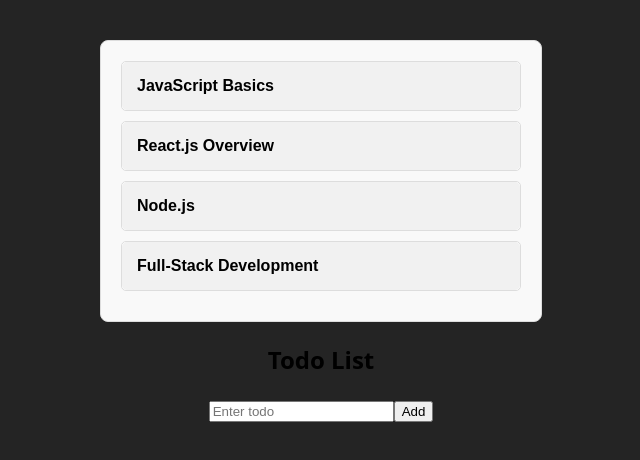
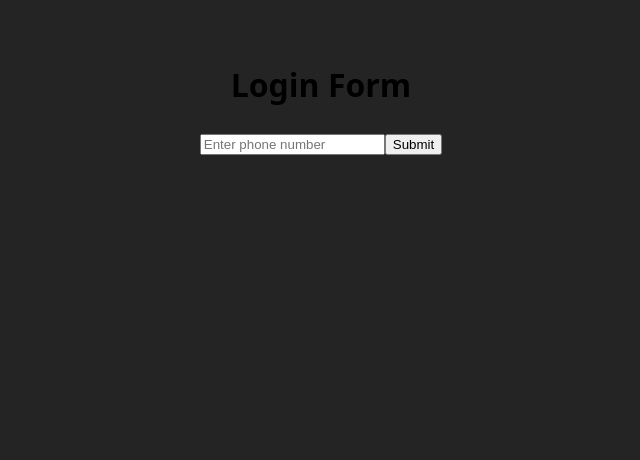
Before and after one commit to sanjayramabuddi/monorepos, a React (Vite) app in the folder apps/react-app/: page / in a window 1280 px wide. Shown: the top 460 px of the page, without its empty margins (319-959 px from the left). Built offline with nearby package versions, Linux system fonts and the light colour scheme.

Commit message:
otpform machine coding started

```diff
--- a/apps/react-app/src/App.jsx
+++ b/apps/react-app/src/App.jsx
@@ -1,31 +1,33 @@
 import "./App.css";
 import Accordian from "./components/Accordion";
+import OtpLoginForm from "./components/OtpLoginForm";
 import TodoList from "./components/TodoList";
 
 function App() {
-  const items = [
-    {
-      title: "JavaScript Basics",
-      content: "Learn variables, functions, and loops in JavaScript.",
-    },
-    {
-      title: "React.js Overview",
-      content: "Understand components, state, and props in React.",
-    },
-    {
-      title: "Node.js",
-      content: "Basics of server-side development with Node.js.",
-    },
-    {
-      title: "Full-Stack Development",
-      content: "Build full-stack apps with React and Node.js.",
-    },
-  ];
+  // const items = [
+  //   {
+  //     title: "JavaScript Basics",
+  //     content: "Learn variables, functions, and loops in JavaScript.",
+  //   },
+  //   {
+  //     title: "React.js Overview",
+  //     content: "Understand components, state, and props in React.",
+  //   },
+  //   {
+  //     title: "Node.js",
+  //     content: "Basics of server-side development with Node.js.",
+  //   },
+  //   {
+  //     title: "Full-Stack Development",
+  //     content: "Build full-stack apps with React and Node.js.",
+  //   },
+  // ];
 
   return (
     <>
-      <Accordian items={items} />
-      <TodoList />
+      {/* <Accordian items={items} />
+      <TodoList /> */}
+      <OtpLoginForm />
     </>
   );
 }
--- /dev/null
+++ b/apps/react-app/src/components/Otp.jsx
@@ -0,0 +1,42 @@
+import { useState } from "react";
+import "./component.css";
+
+export default function Otp() {
+  const [phoneNumber, setPhoneNumber] = useState("");
+  const [showOtpInput, setShowOtpInput] = useState(false);
+
+  function handleSubmit(e) {
+    e.preventDefault();
+
+    const regex = /[^0-9]/g;
+    if (phoneNumber.length < 10 || regex.test(phoneNumber)) {
+      alert("Invalid phone number");
+      return;
+    }
+
+    setShowOtpInput(true);
+  }
+
+  function onOtpSubmit() {}
+
+  return (
+    <div className="app">
+      {!showOtpInput ? (
+        <form onSubmit={handleSubmit}>
+          <input
+            type="text"
+            onChange={(e) => setPhoneNumber(e.target.value)}
+            value={phoneNumber}
+            placeholder="Enter phone number"
+          />
+          <button type="submit">Submit</button>
+        </form>
+      ) : (
+        <div>
+          <p>Enter OTP sent to {phoneNumber}</p>
+          <OtpInput length={4} onOtpSubmit={onOtpSubmit} />
+        </div>
+      )}
+    </div>
+  );
+}
--- /dev/null
+++ b/apps/react-app/src/components/OtpLoginForm.jsx
@@ -0,0 +1,10 @@
+import Otp from "./Otp";
+
+export default function OtpLoginForm() {
+  return (
+    <div>
+      <h1>Login Form</h1>
+      <Otp />
+    </div>
+  );
+}
--- /dev/null
+++ b/apps/react-app/src/components/component.css
@@ -0,0 +1,4 @@
+.app {
+    font-style: sans-serif;
+    text-align: center;
+}
```
